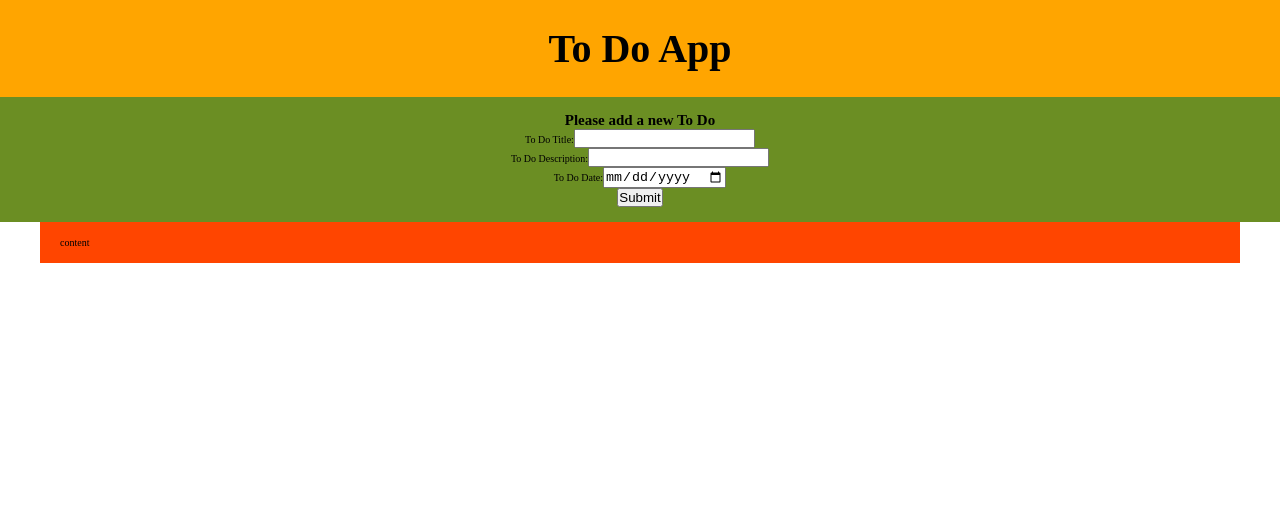
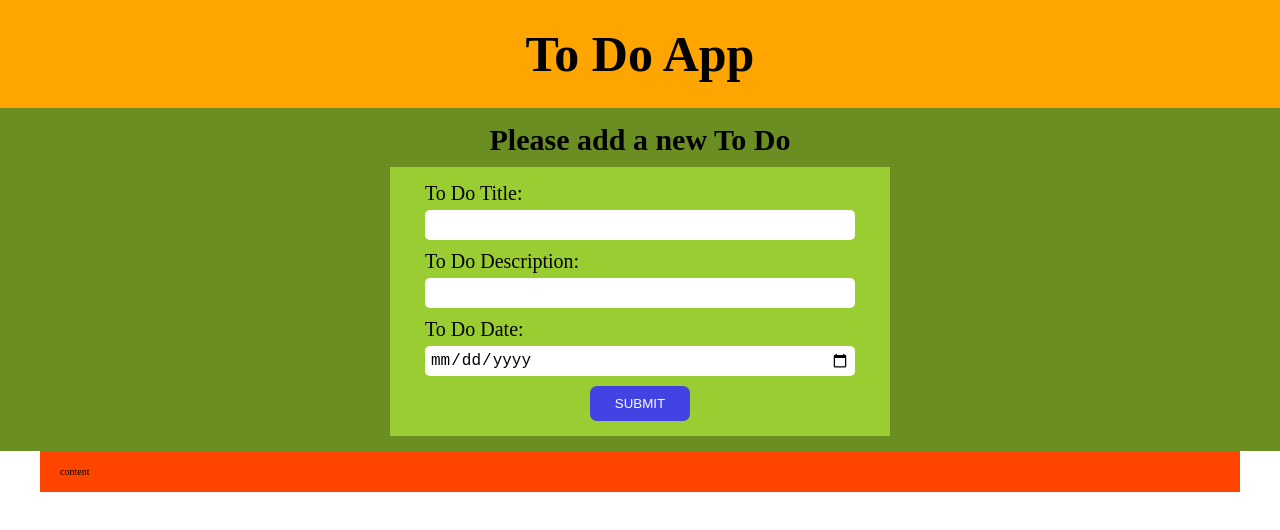
Before and after one commit to bojan-ski/react-to-do, a React (Vite) app: page / in a window 1280 px wide. Shown: the top 530 px of the page. Built offline with nearby package versions, Linux system fonts and the light colour scheme.

Commit message:
context.jsx added. moved ToDo states from Form component to context.jsx

```diff
--- a/src/App.jsx
+++ b/src/App.jsx
@@ -1,16 +1,19 @@
+import { AppProvider } from "./context"
 import Header from "./components/Header"
 import ToDoForm from "./components/ToDoForm"
 
 const App = () => {
   return (
-    <>
-      <Header/>
-      <ToDoForm/>
+    <AppProvider>
+      <>
+        <Header />
+        <ToDoForm />
 
-      <div className="container">
-        content
-      </div>
-    </>
+        <div className="container">
+          content
+        </div>
+      </>
+    </AppProvider>
   )
 }
 
--- a/src/components/ToDoForm.jsx
+++ b/src/components/ToDoForm.jsx
@@ -1,22 +1,19 @@
-import { useState } from "react";
+import { useGlobalContext } from "../context";
 
 const ToDoForm = () => {
-    const [newToDo, setNewToDo] = useState({})
-    const [toDoList, setToDoList] = useState([])
+    const { newToDo, setNewToDo, setToDoList } = useGlobalContext()
 
     const handleInput = (e) => {
-        setNewToDo({...newToDo, [e.target.name]: e.target.value})
-      }
+        setNewToDo({ ...newToDo, [e.target.name]: e.target.value })
+    }
 
     const handleSubmit = e => {
         e.preventDefault()
+        const id = crypto.randomUUID()
 
-        setToDoList( curToDoList => [...curToDoList, newToDo])
+        setToDoList(curToDoList => [...curToDoList, { id, ...newToDo }])
         e.currentTarget.reset()
     }
-
-    console.log(newToDo);
-    console.log(toDoList);
 
     return (
         <section className="add-to-do">
@@ -49,7 +46,8 @@ const ToDoForm = () => {
                     <input type="date" className="form-control" name="toDoDate" id="toDoDate" onInput={handleInput} />
                 </div>
 
-                <button type="submit" className="btn btn-primary">
+                {/* submit btn */}
+                <button type="submit" className="btn">
                     Submit
                 </button>
             </form>
--- /dev/null
+++ b/src/context.jsx
@@ -0,0 +1,17 @@
+import { createContext, useContext, useState } from "react";
+
+const AppContext = createContext()
+
+export const AppProvider = ({children}) => {
+    const [newToDo, setNewToDo] = useState({})
+    const [toDoList, setToDoList] = useState([])
+
+    // console.log(newToDo);
+    console.log(toDoList);
+
+    return <AppContext.Provider value={{newToDo, setNewToDo, toDoList, setToDoList}}>
+        {children}
+    </AppContext.Provider>
+}
+
+export const useGlobalContext = () => useContext(AppContext)
--- a/src/index.css
+++ b/src/index.css
@@ -16,7 +16,7 @@ html{
 }
 
 .header h1{
-  font-size: 40px;
+  font-size: 50px;
 }
 
 /* section - To Do Form */
@@ -24,6 +24,52 @@ html{
   background-color: olivedrab;
   padding: 15px;
   text-align: center;
+}
+
+.add-to-do h2{
+  font-size: 30px;
+  margin-bottom: 10px;
+}
+
+.add-to-do .form{
+  background-color: yellowgreen;
+  padding: 15px 35px;
+  margin: auto;
+  max-width: 40%;
+  width: 40%;
+}
+
+.add-to-do .form .form-row{
+  margin-bottom: 10px;
+}
+
+.add-to-do .form .form-label{
+  display: block;
+  margin-bottom: 5px;
+  text-align: start;
+  font-size: 20px;
+}
+
+.add-to-do .form .form-control{
+  width: 100%;
+  height: 30px;
+  font-size: 16px;
+  padding: 3px 5px;
+  border: none;
+  border-radius: 5px;
+}
+
+.add-to-do .form .btn{
+  background-color: rgb(67, 67, 228);
+  color: #fff;
+  padding: 10px 25px;
+  border: none;
+  border-radius: 7px;
+  text-transform: uppercase;
+}
+
+.add-to-do .form .btn:active{
+  transform: scale(0.95);
 }
 
 /* container */
```
